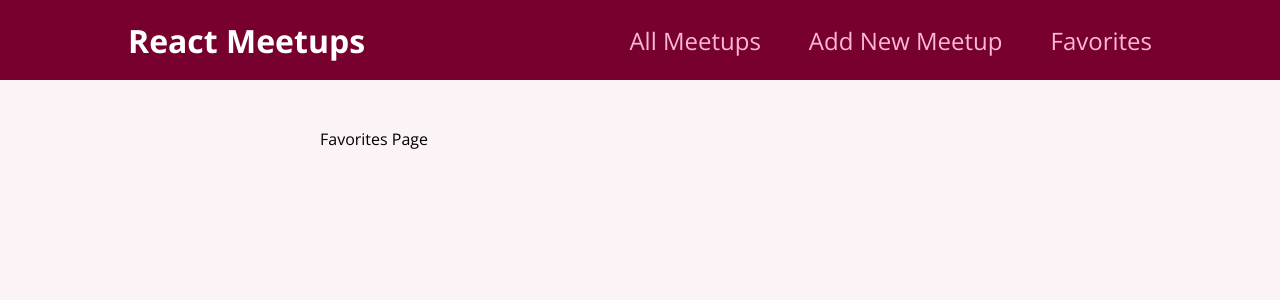
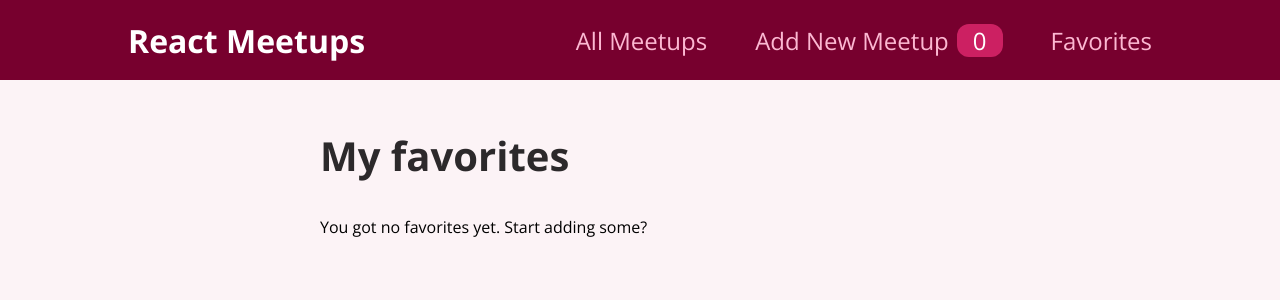
Before and after one commit to Alexmquan/react-course, a React (Create React App) app: page /favorites in a window 1280 px wide. Shown: the top 300 px of the page. Built offline with nearby package versions, Linux system fonts and the light colour scheme.

Commit message:
built favorites badge

```diff
--- a/src/components/layout/MainNavigation.js
+++ b/src/components/layout/MainNavigation.js
@@ -1,7 +1,11 @@
 import { Link } from "react-router-dom";
+import { useContext } from "react";
 import classes from "./MainNavigation.module.css";
+import FavoritesContext from "../../store/favorites-context.js";
 
 function MainNavigation() {
+  const favoritesCtx = useContext(FavoritesContext);
+
   return (
     <header className={classes.header}>
       <div className={classes.logo}>React Meetups</div>
@@ -11,7 +15,12 @@
             <Link to="/">All Meetups</Link>
           </li>
           <li>
-            <Link to="/new-meetup">Add New Meetup</Link>
+            <Link to="/new-meetup">
+              Add New Meetup
+              <span className={classes.badge}>
+                {favoritesCtx.totalFavorites}
+              </span>
+            </Link>
           </li>
           <li>
             <Link to="/favorites">Favorites</Link>
--- a/src/components/meetups/MeetupItem.js
+++ b/src/components/meetups/MeetupItem.js
@@ -1,7 +1,27 @@
 import classes from "./MeetupItem.module.css";
 import Card from "../ui/Card.js";
+import { useContext } from "react";
+import FavoritesContext from "../../store/favorites-context.js";
 
 function MeetupItem(props) {
+  const favoritesCtx = useContext(FavoritesContext);
+
+  const itemIsFavorite = favoritesCtx.itemIsFavorite(props.id);
+
+  function toggleFavoritesStatusHandler() {
+    if (itemIsFavorite) {
+      favoritesCtx.removeFavorite(props.id);
+    } else {
+      favoritesCtx.addFavorite({
+        id: props.id,
+        title: props.title,
+        description: props.description,
+        image: props.image,
+        address: props.address,
+      });
+    }
+  }
+
   return (
     <li className={classes.item}>
       <Card>
@@ -14,7 +34,9 @@
           <p>{props.description}</p>
         </div>
         <div className={classes.actions}>
-          <button>To Favorites</button>
+          <button onClick={toggleFavoritesStatusHandler}>
+            {itemIsFavorite ? "Remove from Favorites" : "To Favorites"}
+          </button>
         </div>
       </Card>
     </li>
--- a/src/pages/Favorites.js
+++ b/src/pages/Favorites.js
@@ -1,5 +1,23 @@
+import { useContext } from "react";
+import FavoritesContext from "../store/favorites-context.js";
+import MeetupList from "../components/meetups/MeetupList.js";
+
 function FavoritesPage() {
-  return <div>Favorites Page</div>;
+  const favoritesCtx = useContext(FavoritesContext);
+
+  let content;
+
+  if (favoritesCtx.totalFavorites === 0) {
+    content = <p>You got no favorites yet. Start adding some?</p>;
+  } else {
+    content = <MeetupList meetups={favoritesCtx.favorites} />;
+  }
+  return (
+    <section>
+      <h1>My favorites</h1>
+      {content}
+    </section>
+  );
 }
 
 export default FavoritesPage;
```
